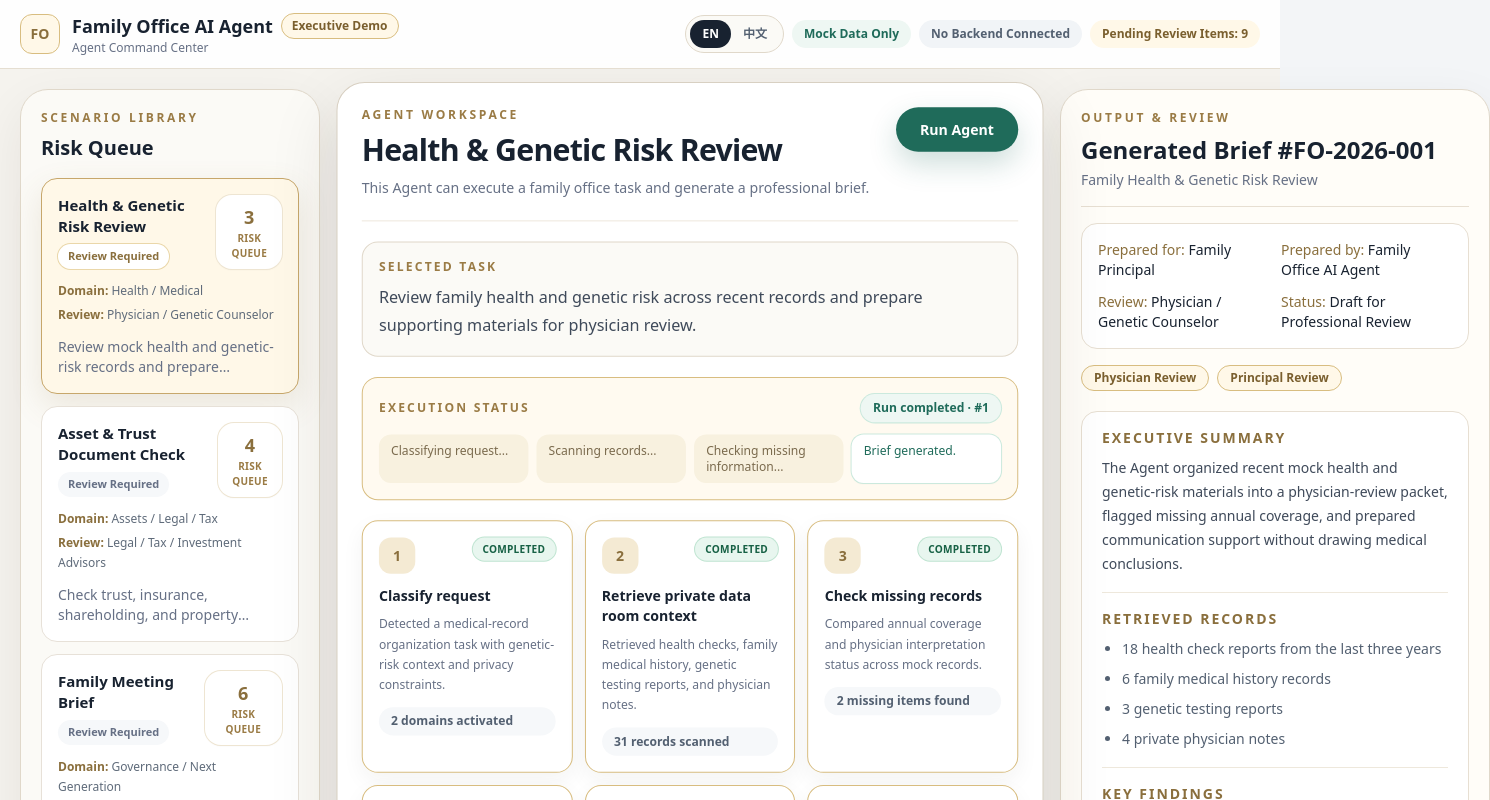
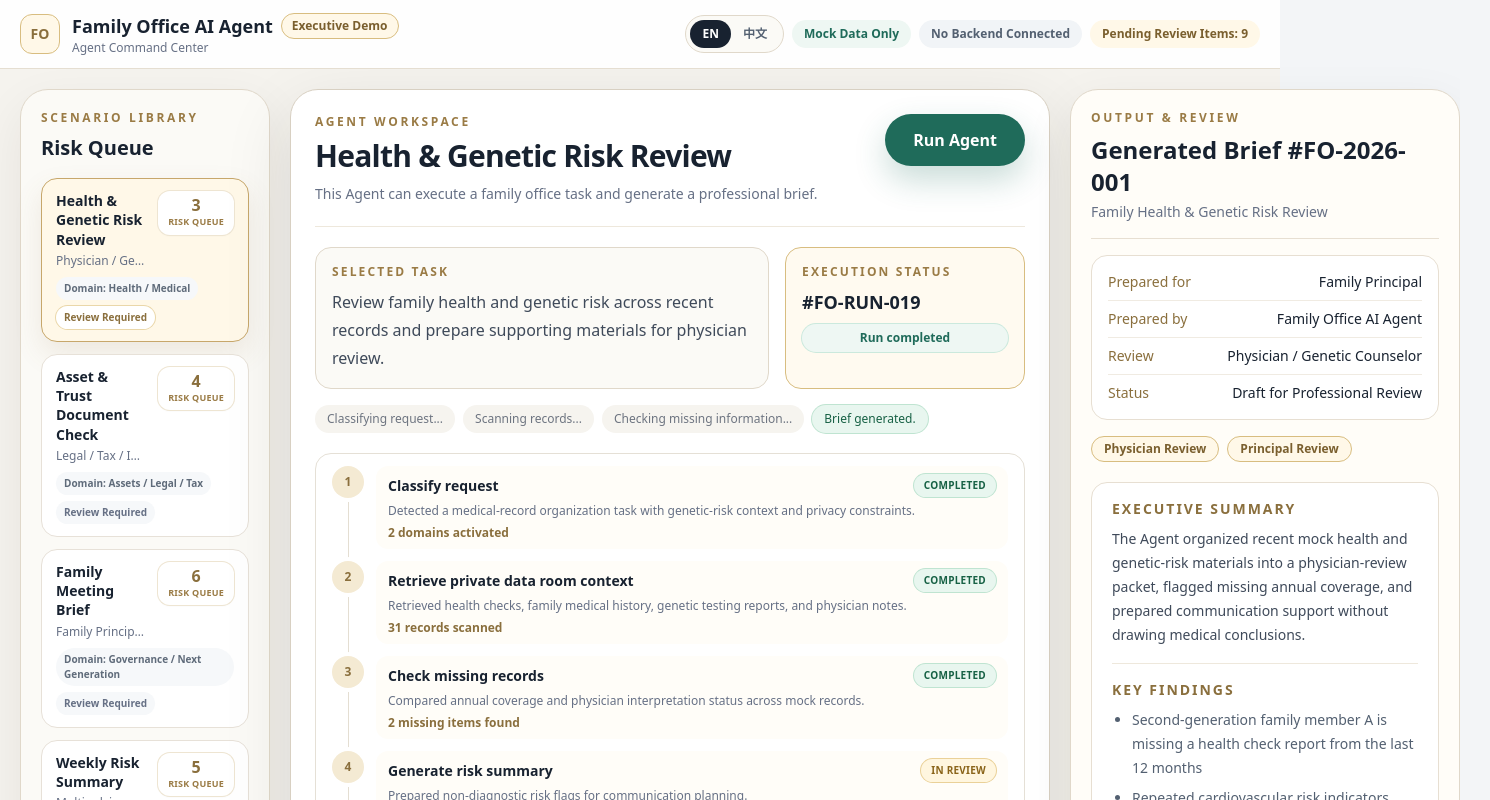
Before and after one commit to JinjiLI-0725/family-office-agent-demo, a Next.js app: page /family-office-agent in a window 1280 px wide. Shown: the top 800 px of the page, 1490 px wide, since content can reach past the window. Built offline with nearby package versions, Linux system fonts and the light colour scheme.

Commit message:
Focus workflow layout and detail tabs

```diff
--- a/src/components/family-office-agent/AgentResultPanel.tsx
+++ b/src/components/family-office-agent/AgentResultPanel.tsx
@@ -2,6 +2,8 @@ import type { ReactNode } from "react";
 import type { AgentResponse, Lang } from "@/data/familyOfficeAgentMock";
 
 export function AgentResultPanel({ response, lang, copy, reviewChips }: { response: AgentResponse; lang: Lang; copy: Record<string, string>; reviewChips: string[] }) {
+  const previewSections = response.sections.filter((section) => ["findings", "actions", "nextSteps"].includes(section.key)).slice(0, 2);
+
   return (
     <section className="rounded-[1.75rem] border border-[#e0d8ca] bg-[#fffdf8] p-5 shadow-[0_18px_50px_rgba(40,35,28,0.08)]">
       <div className="border-b border-[#e7dfd2] pb-4">
@@ -11,11 +13,11 @@ export function AgentResultPanel({ response, lang, copy, reviewChips }: { respon
       </div>
 
       <div className="mt-4 rounded-2xl border border-[#e7dfd2] bg-white p-4">
-        <div className="grid gap-3 text-sm sm:grid-cols-2">
-          <div><span className="text-[#8a6f3d]">{copy.preparedFor}:</span> <span className="font-medium text-[#182230]">{response.preparedFor[lang]}</span></div>
-          <div><span className="text-[#8a6f3d]">{copy.preparedBy}:</span> <span className="font-medium text-[#182230]">{response.preparedBy[lang]}</span></div>
-          <div><span className="text-[#8a6f3d]">{copy.review}:</span> <span className="font-medium text-[#182230]">{response.memoReview[lang]}</span></div>
-          <div><span className="text-[#8a6f3d]">{copy.memoStatus}:</span> <span className="font-medium text-[#182230]">{response.memoStatus[lang]}</span></div>
+        <div className="space-y-2 text-sm">
+          <MemoMeta label={copy.preparedFor} value={response.preparedFor[lang]} />
+          <MemoMeta label={copy.preparedBy} value={response.preparedBy[lang]} />
+          <MemoMeta label={copy.review} value={response.memoReview[lang]} />
+          <MemoMeta label={copy.memoStatus} value={response.memoStatus[lang]} />
         </div>
       </div>
 
@@ -29,15 +31,15 @@ export function AgentResultPanel({ response, lang, copy, reviewChips }: { respon
         <MemoSection title={copy.executiveSummary}>
           <p className="text-sm leading-6 text-[#3f4a5a]">{response.executiveSummary[lang]}</p>
         </MemoSection>
-        {response.sections.map((section, index) => (
+        {previewSections.map((section, index) => (
           <MemoSection key={`${section.key}-${section.heading.en}-${index}`} title={section.heading[lang]}>
             {section.ordered ? (
               <ol className="list-decimal space-y-1.5 pl-5 text-sm leading-6 text-[#536071]">
-                {section.items[lang].map((item) => <li key={item}>{item}</li>)}
+                {section.items[lang].slice(0, 3).map((item) => <li key={item}>{item}</li>)}
               </ol>
             ) : (
               <ul className="list-disc space-y-1.5 pl-5 text-sm leading-6 text-[#536071]">
-                {section.items[lang].map((item) => <li key={item}>{item}</li>)}
+                {section.items[lang].slice(0, 3).map((item) => <li key={item}>{item}</li>)}
               </ul>
             )}
           </MemoSection>
@@ -45,13 +47,22 @@ export function AgentResultPanel({ response, lang, copy, reviewChips }: { respon
         <MemoSection title={copy.professionalReviewRequired}>
           <p className="text-sm font-semibold leading-6 text-[#182230]">{response.reviewRequired[lang]}</p>
         </MemoSection>
-        {response.disclaimer && (
-          <MemoSection title={copy.disclaimer}>
-            <p className="text-sm leading-6 text-[#536071]">{response.disclaimer[lang]}</p>
-          </MemoSection>
-        )}
+      </div>
+
+      <div className="mt-4 flex items-center justify-between gap-3 rounded-2xl border border-[#e0d8ca] bg-[#f8fafc] p-3">
+        <p className="text-xs leading-5 text-[#667085]">{response.disclaimer?.[lang]}</p>
+        <button className="shrink-0 rounded-full bg-white px-3 py-1.5 text-xs font-semibold text-[#536071] ring-1 ring-[#d7dee8]">{copy.viewFullBrief}</button>
       </div>
     </section>
+  );
+}
+
+function MemoMeta({ label, value }: { label: string; value: string }) {
+  return (
+    <div className="flex items-start justify-between gap-3 border-b border-[#f0ebe2] pb-2 last:border-b-0 last:pb-0">
+      <span className="text-[#8a6f3d]">{label}</span>
+      <span className="text-right font-medium text-[#182230]">{value}</span>
+    </div>
   );
 }
 
--- a/src/components/family-office-agent/AgentRunStepper.tsx
+++ b/src/components/family-office-agent/AgentRunStepper.tsx
@@ -12,59 +12,65 @@ const statusLabel: Record<Lang, Record<StepStatus, string>> = {
 };
 
 export function AgentRunStepper({ steps, selectedPrompt, lang, copy, runCount, onRun, isRunning, activeStepIndex, executionMessages }: { steps: AgentRunStep[]; selectedPrompt: Prompt; lang: Lang; copy: Record<string, string>; runCount: number; onRun: () => void; isRunning: boolean; activeStepIndex: number; executionMessages: string[] }) {
+  const runId = `#FO-RUN-${String(18 + runCount).padStart(3, "0")}`;
+
   return (
-    <section className="rounded-[1.75rem] border border-[#d8d0c2] bg-white p-6 shadow-[0_22px_60px_rgba(40,35,28,0.10)] xl:scale-[1.01] xl:shadow-[0_26px_70px_rgba(40,35,28,0.12)]">
-      <div className="flex flex-wrap items-start justify-between gap-4 border-b border-[#eee8dc] pb-5">
-        <div>
+    <section className="rounded-[1.75rem] border border-[#d8d0c2] bg-white p-6 shadow-[0_24px_70px_rgba(40,35,28,0.11)]">
+      <div className="flex flex-wrap items-start justify-between gap-5 border-b border-[#eee8dc] pb-5">
+        <div className="max-w-2xl">
           <p className="text-xs font-semibold uppercase tracking-[0.22em] text-[#9a7b45]">{copy.agentWorkspace}</p>
           <h2 className="mt-2 text-3xl font-semibold tracking-tight text-[#182230]">{selectedPrompt.label[lang]}</h2>
-          <p className="mt-2 max-w-2xl text-sm leading-6 text-[#667085]">{copy.mainValue}</p>
+          <p className="mt-2 text-sm leading-6 text-[#667085]">{copy.mainValue}</p>
         </div>
-        <button disabled={isRunning} onClick={onRun} className="rounded-full bg-[#1f6b5a] px-6 py-3 text-sm font-semibold text-white shadow-[0_12px_28px_rgba(31,107,90,0.22)] transition hover:bg-[#195748] disabled:cursor-not-allowed disabled:bg-[#88a99f]">
+        <button disabled={isRunning} onClick={onRun} className="rounded-full bg-[#1f6b5a] px-7 py-3.5 text-base font-semibold text-white shadow-[0_14px_32px_rgba(31,107,90,0.24)] transition hover:bg-[#195748] disabled:cursor-not-allowed disabled:bg-[#88a99f]">
           {isRunning ? copy.agentRunning : copy.runAgent}
         </button>
       </div>
 
-      <div className="mt-5 rounded-2xl border border-[#e0d8ca] bg-[#fbfaf6] p-4">
-        <div className="text-xs font-semibold uppercase tracking-[0.18em] text-[#9a7b45]">{copy.selectedTask}</div>
-        <p className="mt-2 text-base leading-7 text-[#3f4a5a]">{selectedPrompt.command[lang]}</p>
-      </div>
-
-      <div className="mt-5 rounded-2xl border border-[#d8bd80] bg-[#fffaf0] p-4">
-        <div className="flex flex-wrap items-center justify-between gap-3">
+      <div className="mt-5 grid gap-4 lg:grid-cols-[minmax(0,1fr)_240px]">
+        <div className="rounded-2xl border border-[#e0d8ca] bg-[#fbfaf6] p-4">
+          <div className="text-xs font-semibold uppercase tracking-[0.18em] text-[#9a7b45]">{copy.selectedTask}</div>
+          <p className="mt-2 text-base leading-7 text-[#3f4a5a]">{selectedPrompt.command[lang]}</p>
+        </div>
+        <div className="rounded-2xl border border-[#d8bd80] bg-[#fffaf0] p-4">
           <div className="text-xs font-semibold uppercase tracking-[0.18em] text-[#9a7b45]">{copy.executionStatus}</div>
-          <span className="rounded-full bg-[#eef7f3] px-3 py-1.5 text-xs font-semibold text-[#1f6b5a] ring-1 ring-[#cbe9dd]">{isRunning ? copy.agentRunning : copy.runCompletedShort} · #{runCount}</span>
-        </div>
-        <div className="mt-3 grid gap-2 sm:grid-cols-4">
-          {executionMessages.map((message, index) => {
-            const active = isRunning ? index === activeStepIndex : index === executionMessages.length - 1;
-            return (
-              <div key={message} className={`rounded-xl px-3 py-2 text-xs font-medium transition ${active ? "bg-white text-[#1f6b5a] shadow-sm ring-1 ring-[#cbe9dd]" : "bg-[#f8f1df] text-[#7a6a4d]"}`}>
-                {message}
-              </div>
-            );
-          })}
+          <div className="mt-2 text-lg font-semibold text-[#182230]">{runId}</div>
+          <div className="mt-2 rounded-full bg-[#eef7f3] px-3 py-1.5 text-center text-xs font-semibold text-[#1f6b5a] ring-1 ring-[#cbe9dd]">{isRunning ? copy.agentRunning : copy.runCompletedShort}</div>
         </div>
       </div>
 
-      <div className="mt-5 grid gap-3 md:grid-cols-2 xl:grid-cols-3">
-        {steps.map((step, index) => {
-          const highlighted = isRunning ? index <= activeStepIndex + 1 : true;
+      <div className="mt-4 flex flex-wrap gap-2">
+        {executionMessages.map((message, index) => {
+          const active = isRunning ? index === activeStepIndex : index === executionMessages.length - 1;
           return (
-            <article key={`${step.name.en}-${index}`} className={`rounded-2xl border bg-white p-4 shadow-[0_8px_22px_rgba(40,35,28,0.05)] transition ${highlighted ? "border-[#d8bd80]" : "border-[#e5e0d6] opacity-60"}`}>
-              <div className="flex items-start justify-between gap-3">
-                <div className={`flex h-9 w-9 items-center justify-center rounded-xl text-sm font-bold ${highlighted ? "bg-[#f4ead3] text-[#8a6f3d]" : "bg-[#f1f4f7] text-[#98a2b3]"}`}>{index + 1}</div>
-                <span className={`rounded-full px-2.5 py-1 text-[10px] font-bold uppercase tracking-wide ring-1 ${statusStyles[step.status]}`}>{statusLabel[lang][step.status]}</span>
-              </div>
-              <h4 className="mt-3 text-sm font-semibold text-[#182230]">{step.name[lang]}</h4>
-              <p className="mt-2 text-xs leading-5 text-[#667085]">{step.detail[lang]}</p>
-              <div className="mt-3 rounded-full bg-[#f6f8fa] px-3 py-1.5 text-xs font-semibold text-[#536071]">{step.metadata[lang]}</div>
-            </article>
+            <span key={message} className={`rounded-full px-3 py-1.5 text-xs font-medium transition ${active ? "bg-[#e8f6ef] text-[#176145] ring-1 ring-[#bfe4d1]" : "bg-[#f6f4ef] text-[#6d7480]"}`}>
+              {message}
+            </span>
           );
         })}
       </div>
 
-      <div className="mt-5 rounded-2xl border border-[#d8bd80] bg-[#fff8e8] p-4">
+      <div className="mt-5 rounded-2xl border border-[#e5e0d6] bg-white px-4 py-3">
+        {steps.map((step, index) => {
+          const highlighted = isRunning ? index <= activeStepIndex + 1 : true;
+          return (
+            <div key={`${step.name.en}-${index}`} className="relative grid grid-cols-[32px_minmax(0,1fr)] gap-3 pb-3 last:pb-0">
+              {index < steps.length - 1 && <div className="absolute left-4 top-9 h-[calc(100%-1.75rem)] w-px bg-[#e4ded2]" />}
+              <div className={`relative z-10 flex h-8 w-8 items-center justify-center rounded-full text-xs font-bold ${highlighted ? "bg-[#f4ead3] text-[#8a6f3d] ring-4 ring-white" : "bg-[#f1f4f7] text-[#98a2b3] ring-4 ring-white"}`}>{index + 1}</div>
+              <div className={`rounded-xl px-3 py-2 transition ${highlighted ? "bg-[#fffdf8]" : "bg-white opacity-60"}`}>
+                <div className="flex flex-wrap items-center justify-between gap-2">
+                  <h4 className="text-sm font-semibold text-[#182230]">{step.name[lang]}</h4>
+                  <span className={`rounded-full px-2.5 py-1 text-[10px] font-bold uppercase tracking-wide ring-1 ${statusStyles[step.status]}`}>{statusLabel[lang][step.status]}</span>
+                </div>
+                <p className="mt-1 text-xs leading-5 text-[#667085]">{step.detail[lang]}</p>
+                <div className="mt-1 text-xs font-semibold text-[#8a6f3d]">{step.metadata[lang]}</div>
+              </div>
+            </div>
+          );
+        })}
+      </div>
+
+      <div className="mt-4 rounded-2xl border border-[#d8bd80] bg-[#fff8e8] p-4">
         <div className="text-xs font-semibold uppercase tracking-[0.18em] text-[#9a7b45]">{copy.runSummary}</div>
         <p className="mt-2 text-sm leading-6 text-[#3f4a5a]">{selectedPrompt.runSummary[lang]}</p>
       </div>
--- a/src/components/family-office-agent/HumanApprovalPanel.tsx
+++ b/src/components/family-office-agent/HumanApprovalPanel.tsx
@@ -1,13 +1,13 @@
 import { approvalItems, type Lang, type PromptId } from "@/data/familyOfficeAgentMock";
 
-export function HumanApprovalPanel({ selectedPromptId, lang, copy }: { selectedPromptId?: PromptId; lang: Lang; copy: Record<string, string> }) {
+export function HumanApprovalPanel({ selectedPromptId, lang, copy, embedded = false }: { selectedPromptId?: PromptId; lang: Lang; copy: Record<string, string>; embedded?: boolean }) {
   const visibleItems = selectedPromptId ? approvalItems.filter((item) => item.promptIds.includes(selectedPromptId)) : approvalItems;
   return (
-    <section id="professional-review" className="rounded-[2rem] border border-[#d8d1c4] bg-white p-6 shadow-[0_20px_70px_rgba(44,37,29,0.08)]">
+    <section id="professional-review" className={embedded ? "" : "rounded-[2rem] border border-[#d8d1c4] bg-white p-6 shadow-[0_20px_70px_rgba(44,37,29,0.08)]"}>
       <p className="text-xs font-semibold uppercase tracking-[0.24em] text-[#9a7b45]">{copy.approvals}</p>
       <h2 className="mt-2 text-2xl font-semibold text-[#101b2a]">{copy.professionalReviewRequired}</h2>
       <p className="mt-2 text-sm leading-6 text-slate-600">{copy.approvalSubtitle}</p>
-      <div className="mt-5 grid gap-3 sm:grid-cols-2">
+      <div className="mt-5 grid gap-3 sm:grid-cols-2 xl:grid-cols-4">
         {visibleItems.map((item) => (
           <article key={item.category.en} className="rounded-[1.3rem] border border-[#e5ded1] bg-[#fbf8f1] p-4">
             <div className="flex items-start justify-between gap-3">
--- a/src/components/family-office-agent/PromptButton.tsx
+++ b/src/components/family-office-agent/PromptButton.tsx
@@ -4,29 +4,26 @@ export function PromptButton({ prompt, lang, isActive, onClick, labels }: { prom
   return (
     <button
       onClick={onClick}
-      className={`w-full rounded-2xl border p-4 text-left transition ${
+      className={`w-full rounded-2xl border px-3.5 py-3 text-left transition ${
         isActive
-          ? "border-[#c7a76b] bg-[#fff8e8] shadow-[0_12px_32px_rgba(139,111,62,0.14)]"
+          ? "border-[#c7a76b] bg-[#fff8e8] shadow-[0_12px_28px_rgba(139,111,62,0.12)]"
           : "border-[#e7e1d8] bg-white hover:border-[#d8bd80] hover:bg-[#fffdf8]"
       }`}
     >
       <div className="flex items-start justify-between gap-3">
-        <div>
-          <h3 className="text-[15px] font-semibold leading-snug text-[#182230]">{prompt.label[lang]}</h3>
-          <span className={`mt-2 inline-flex rounded-full px-2.5 py-1 text-[11px] font-semibold ${isActive ? "bg-white text-[#8a6f3d] ring-1 ring-[#ead7a9]" : "bg-[#f6f8fa] text-[#667085]"}`}>
-            {labels.reviewRequiredStatus}
-          </span>
+        <div className="min-w-0">
+          <h3 className="text-sm font-semibold leading-snug text-[#182230]">{prompt.label[lang]}</h3>
+          <p className="mt-1 truncate text-xs text-[#667085]">{prompt.review[lang]}</p>
         </div>
-        <div className="rounded-2xl bg-white px-3 py-2 text-center shadow-sm ring-1 ring-[#eee5d2]">
-          <div className="text-lg font-semibold text-[#8a6f3d]">{prompt.riskCount}</div>
-          <div className="text-[10px] font-semibold uppercase tracking-wide text-[#9a7b45]">{labels.riskQueueCount}</div>
+        <div className="shrink-0 rounded-xl bg-white px-2.5 py-1.5 text-center shadow-sm ring-1 ring-[#eee5d2]">
+          <div className="text-base font-semibold leading-none text-[#8a6f3d]">{prompt.riskCount}</div>
+          <div className="mt-0.5 text-[9px] font-semibold uppercase tracking-wide text-[#9a7b45]">{labels.riskQueueCount}</div>
         </div>
       </div>
-      <div className="mt-3 space-y-1 text-xs leading-5 text-[#5f6b7a]">
-        <p><span className="font-semibold text-[#8a6f3d]">{labels.domain}:</span> {prompt.domain[lang]}</p>
-        <p><span className="font-semibold text-[#8a6f3d]">{labels.review}:</span> {prompt.review[lang]}</p>
+      <div className="mt-2 flex flex-wrap items-center gap-1.5">
+        <span className="rounded-full bg-[#f6f8fa] px-2 py-1 text-[10px] font-semibold text-[#5f6b7a]">{labels.domain}: {prompt.domain[lang]}</span>
+        <span className={`rounded-full px-2 py-1 text-[10px] font-semibold ${isActive ? "bg-white text-[#8a6f3d] ring-1 ring-[#ead7a9]" : "bg-[#f6f8fa] text-[#667085]"}`}>{labels.reviewRequiredStatus}</span>
       </div>
-      <p className="mt-3 line-clamp-2 text-sm leading-5 text-[#667085]">{prompt.description[lang]}</p>
     </button>
   );
 }
--- a/src/data/familyOfficeAgentMock.ts
+++ b/src/data/familyOfficeAgentMock.ts
@@ -121,6 +121,8 @@ export const uiCopy = {
     dataRoomTab: "Data Room Context",
     missingTab: "Missing Information",
     auditTab: "Audit Log",
+    approvalTab: "Approval Routing",
+    viewFullBrief: "View full brief",
     physicianReview: "Physician Review",
     legalReview: "Legal Review",
     taxReview: "Tax Review",
@@ -211,6 +213,8 @@ export const uiCopy = {
     dataRoomTab: "资料库上下文",
     missingTab: "缺失资料",
     auditTab: "审计记录",
+    approvalTab: "复核流转",
+    viewFullBrief: "查看完整简报",
     physicianReview: "医生复核",
     legalReview: "律师复核",
     taxReview: "税务师复核",
```
Also changed, not shown: src/components/family-office-agent/FamilyOfficeAgentPage.tsx (+5 -2 lines), 1 other file (tests, documents, lock files or other folders).
